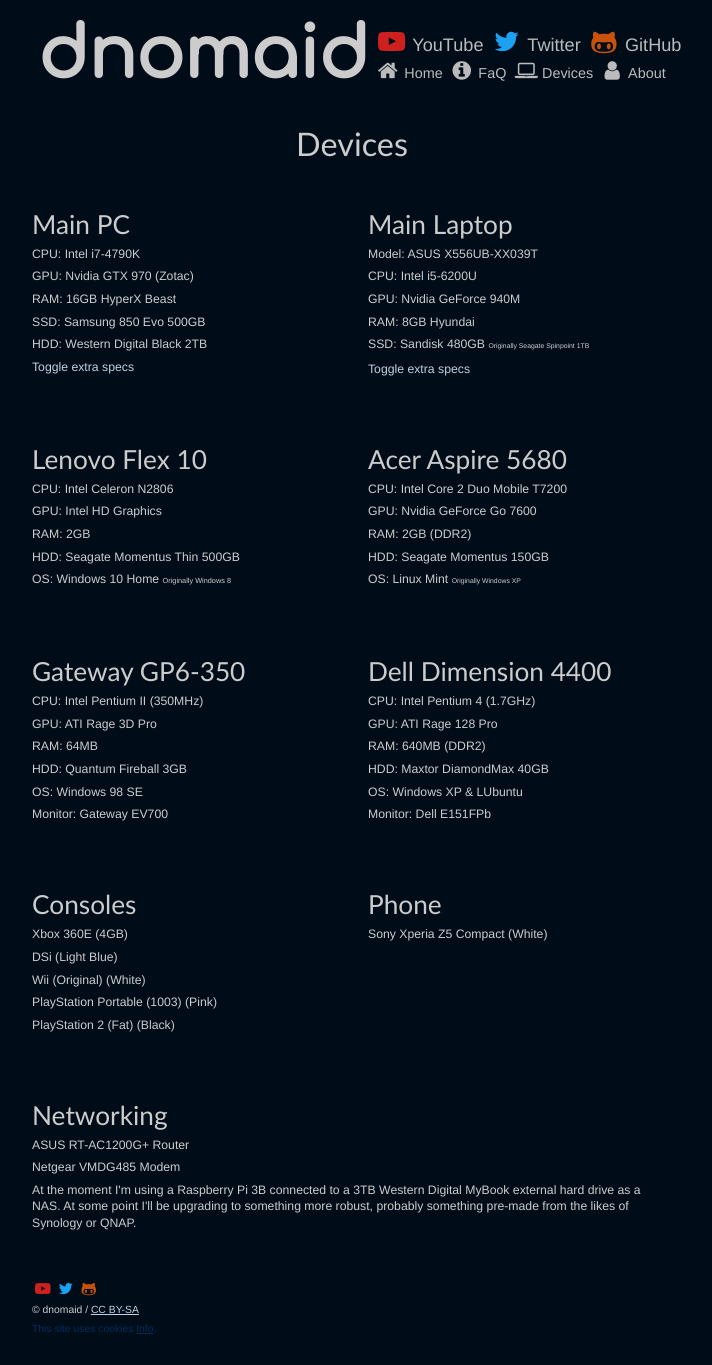
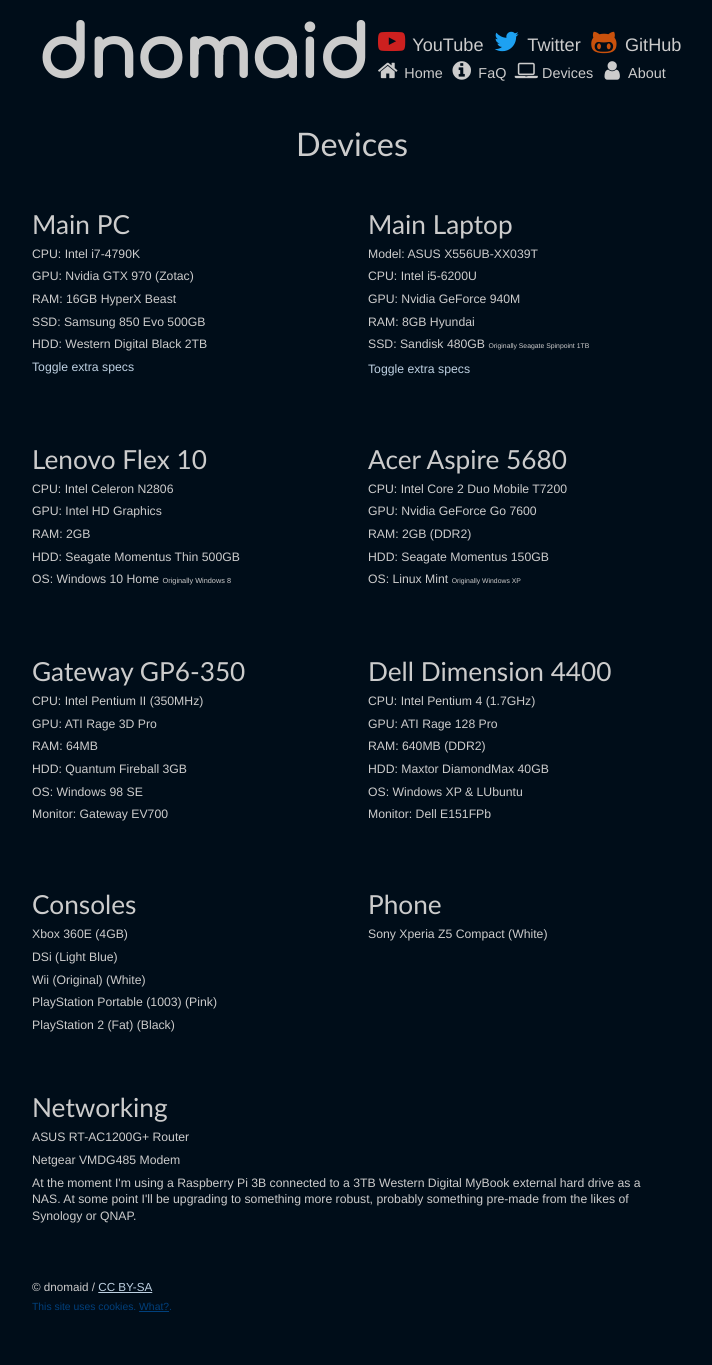
Before and after one commit to tomfishemoji/tomfishemoji.github.io, a Jekyll site: the page built from devices.html, in a window 1280 px wide. Shown: the whole page, without its empty margins (288-1000 px from the left). Built offline with Jekyll 4.4.1, drawn with Linux system fonts in a browser that asks for light colours; after the commit the page ends 1343 px from its top, so only the background shows below that.

Commit message:
break some more CSS

```diff
--- a/_includes/foot.html
+++ b/_includes/foot.html
@@ -1,7 +1,7 @@
 <div>
     {% unless page.title == 'Home' %}
-      <p style="font-size: 0.8em;"><a href="{{ site.youtube }}"><i class="fa fa-youtube fa-fw youtube"></i></a> <a href="{{ site.twitter }}"><i class="fa fa-twitter fa-fw twitter"></i></a> <a href="{{ site.github }}"><i class="fa fa-github fa-fw github"></i></a></p>
+      <p style="font-size: 0.0em;"><a href="{{ site.youtube }}"><i class="fa fa-youtube fa-fw youtube"></i></a> <a href="{{ site.twitter }}"><i class="fa fa-twitter fa-fw twitter"></i></a> <a href="{{ site.github }}"><i class="fa fa-github fa-fw github"></i></a></p>
     {% endunless %}
-    <p style="font-size: 0.8em;">&copy; dnomaid / <a href="{{ site.github }}/{{ site.githubu }}.github.io/blob/master/LICENSE.md">CC BY-SA</a></p>
-    <p style="color: #002e59; font-size: 0.8em;">This site uses cookies <a href="/p.html" style="color: #002e59;">Info</a>.</p>
+    <p style="font-size: 0.9em;">&copy; dnomaid / <a href="{{ site.github }}/{{ site.githubu }}.github.io/blob/master/LICENSE.md">CC BY-SA</a></p>
+    <p style="color: #00407c; font-size: 0.8em;">This site uses cookies. <a href="/p.html" style="color: #00407c;">What?</a>.</p>
 </div>
--- a/_includes/head.html
+++ b/_includes/head.html
@@ -42,7 +42,7 @@
 
 <body>
   <div style="text-align: center; margin: 0 auto;" id="header">
-      <h1><a href="/" style="text-decoration: none; color: #ccc;">dnomaid</a></h1>
+      <h1><a href="/">dnomaid</a></h1>
       <p id="social-mnu"><a href="{{ site.youtube }}" class="social-lnk yt"><i class="fa fa-youtube fa-fw youtube"></i> YouTube</a>
       <a href="{{ site.twitter }}" class="social-lnk tw"><i class="fa fa-twitter fa-fw twitter"></i> Twitter</a>
       <a href="{{ site.github }}" class="social-lnk gh"><i class="fa fa-github fa-fw github"></i> GitHub</a></p>
--- a/_layouts/default.html
+++ b/_layouts/default.html
@@ -5,10 +5,10 @@
 {% unless page.title == 'Home' %}
   <div>
     <h2>{{ page.title }}</h2>
-   </div>
+  </div>
 {% endunless %}
 <div style="text-align: left;">
-{{ content }}
+  {{ content }}
 </div>
 {% include foot.html %}
 </body>
--- a/css/devices.css
+++ b/css/devices.css
@@ -1 +1 @@
-.column { text-align: left; }
+.col { text-align: left; }
--- a/css/header.scss
+++ b/css/header.scss
@@ -30,7 +30,7 @@
 }
 
 #header a {
-  color: #bbb;
+  color: $tx-light;
 }
 
 #header h1,
@@ -45,6 +45,11 @@
   font-weight: bold;
 }
 
+#header h1 a {
+  text-decoration: none;
+  color: $tx-light;
+}
+
 #social-mnu {
   float: right;
   position: absolute;
--- a/devices.html
+++ b/devices.html
@@ -101,7 +101,7 @@
         </div>
 
         <div class="row">
-            <div class="column">
+            <div class="col">
                 <h2>Networking</h2>
                 <p>ASUS RT-AC1200G+ Router</p>
                 <p>Netgear VMDG485 Modem</p>
```
